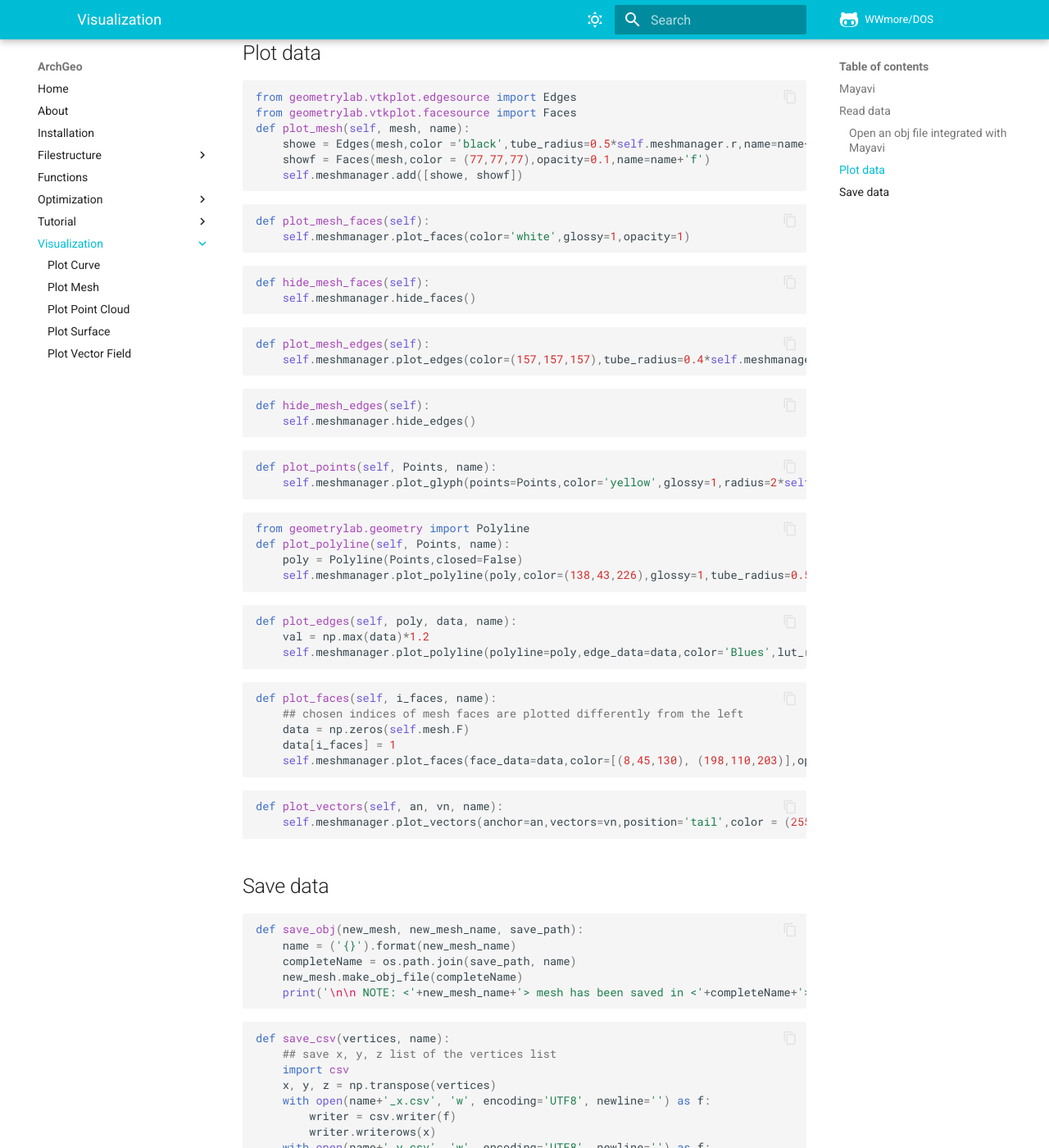
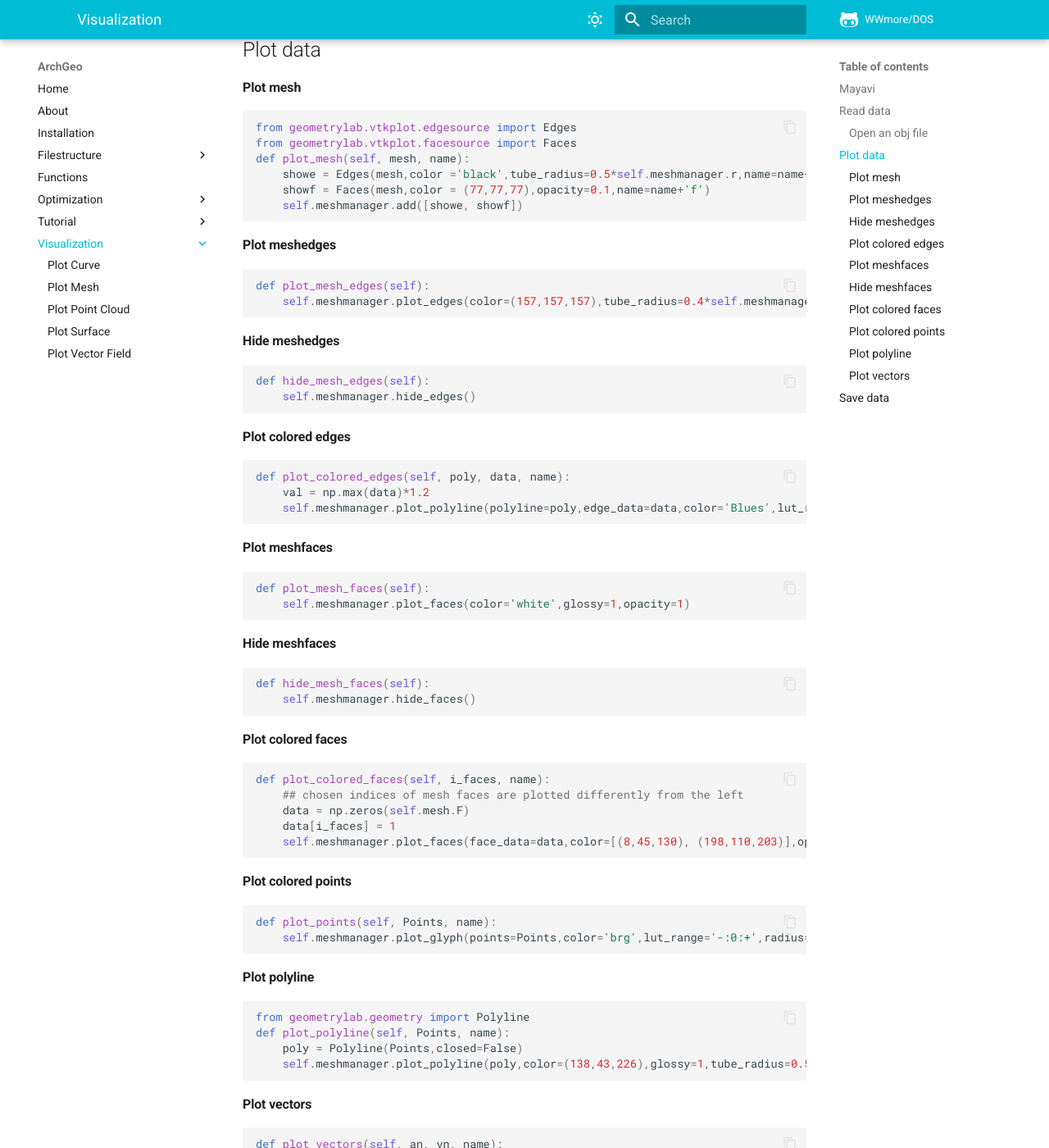
Before and after one commit to WWmore/mkdocs-archgeo, an MkDocs documentation site: the page built from docs/visualization/index.md, in a window 1280 px wide and 1400 px high, scrolled down 1352 px. Shown: the whole window at 82% size. Built offline with MkDocs 1.6.1 and Material for MkDocs 9.7.7, drawn with Linux system fonts in a browser that asks for light colours; comment, search, counter and statistics services are not loaded; some of the changed text lies outside the part shown.

Commit message:
Update index.md

````diff
--- a/docs/visualization/index.md
+++ b/docs/visualization/index.md
@@ -14,7 +14,7 @@ Mayavi library provides Python code and example gallery of visulazation of point
 
 ## Read data
 
-### Open an obj file integrated with Mayavi
+#### Open an obj file
 ``` py
 ## Instantiate the sample component
 from opt_gui_orthonet import OrthoNet
@@ -40,6 +40,7 @@ GUI.start()
 
 ## Plot data
 
+#### Plot mesh
 ``` py
 from geometrylab.vtkplot.edgesource import Edges
 from geometrylab.vtkplot.facesource import Faces
@@ -49,31 +50,53 @@ def plot_mesh(self, mesh, name):
     self.meshmanager.add([showe, showf])
 ```
 
+#### Plot meshedges
+``` py
+def plot_mesh_edges(self):
+    self.meshmanager.plot_edges(color=(157,157,157),tube_radius=0.4*self.meshmanager.r)
+```
+
+#### Hide meshedges
+``` py
+def hide_mesh_edges(self):
+    self.meshmanager.hide_edges()
+```
+
+#### Plot colored edges
+``` py
+def plot_colored_edges(self, poly, data, name):
+    val = np.max(data)*1.2
+    self.meshmanager.plot_polyline(polyline=poly,edge_data=data,color='Blues',lut_range=[0,val],tube_radius=1.2*self.meshmanager.r,name=name)
+```
+
+#### Plot meshfaces
 ``` py
 def plot_mesh_faces(self):
     self.meshmanager.plot_faces(color='white',glossy=1,opacity=1)
 ```
 
+#### Hide meshfaces
 ``` py
 def hide_mesh_faces(self):
     self.meshmanager.hide_faces()
 ```
 
+#### Plot colored faces
 ``` py
-def plot_mesh_edges(self):
-    self.meshmanager.plot_edges(color=(157,157,157),tube_radius=0.4*self.meshmanager.r)
+def plot_colored_faces(self, i_faces, name):
+    ## chosen indices of mesh faces are plotted differently from the left
+    data = np.zeros(self.mesh.F)
+    data[i_faces] = 1
+    self.meshmanager.plot_faces(face_data=data,color=[(8,45,130), (198,110,203)],opacity=[0,0.5],name=name)
 ```
 
+#### Plot colored points
 ``` py
-def hide_mesh_edges(self):
-    self.meshmanager.hide_edges()
+def plot_points(self, Points, name):
+    self.meshmanager.plot_glyph(points=Points,color='brg',lut_range='-:0:+',radius=2*self.meshmanager.r,name=name)
 ```
 
-``` py
-def plot_points(self, Points, name):
-    self.meshmanager.plot_glyph(points=Points,color='yellow',glossy=1,radius=2*self.meshmanager.r,name=name)
-```
-
+#### Plot polyline
 ``` py
 from geometrylab.geometry import Polyline
 def plot_polyline(self, Points, name):
@@ -81,20 +104,7 @@ def plot_polyline(self, Points, name):
     self.meshmanager.plot_polyline(poly,color=(138,43,226),glossy=1,tube_radius=0.5*self.meshmanager.r,name=name)
 ```
 
-``` py
-def plot_edges(self, poly, data, name):
-    val = np.max(data)*1.2
-    self.meshmanager.plot_polyline(polyline=poly,edge_data=data,color='Blues',lut_range=[0,val],tube_radius=1.2*self.meshmanager.r,name=name)
-```
-
-``` py
-def plot_faces(self, i_faces, name):
-    ## chosen indices of mesh faces are plotted differently from the left
-    data = np.zeros(self.mesh.F)
-    data[i_faces] = 1
-    self.meshmanager.plot_faces(face_data=data,color=[(8,45,130), (198,110,203)],opacity=[0,0.5],name=name)
-```
-
+#### Plot vectors
 ```py
 def plot_vectors(self, an, vn, name):
     self.meshmanager.plot_vectors(anchor=an,vectors=vn,position='tail',color = (255,0,255),name=name)
````
